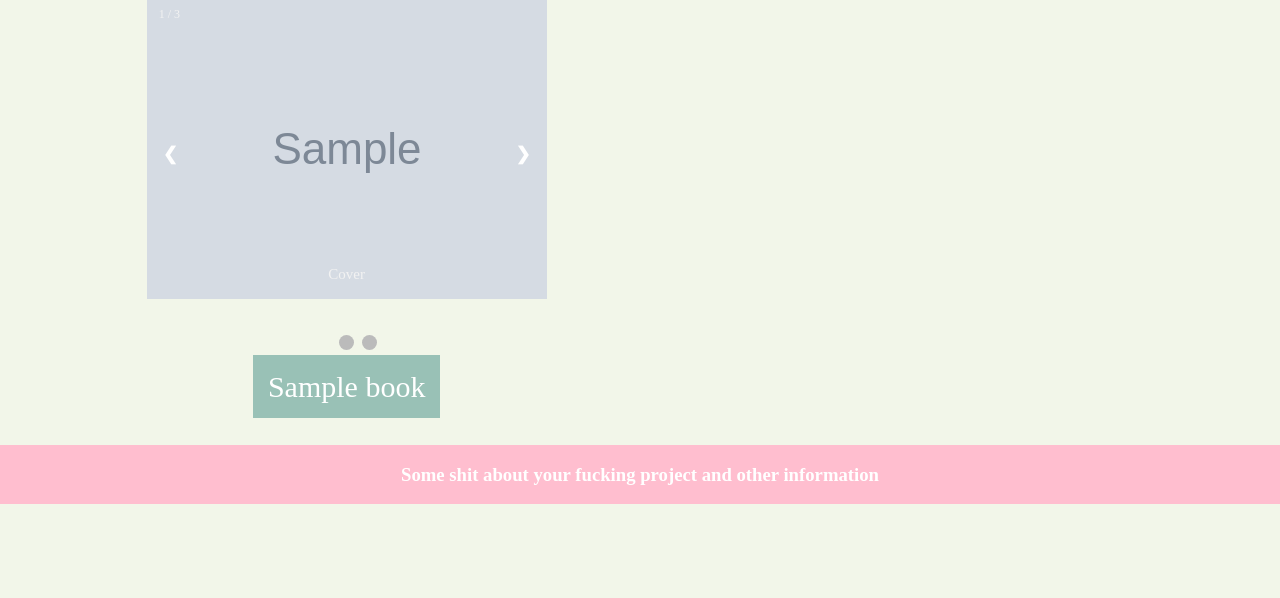
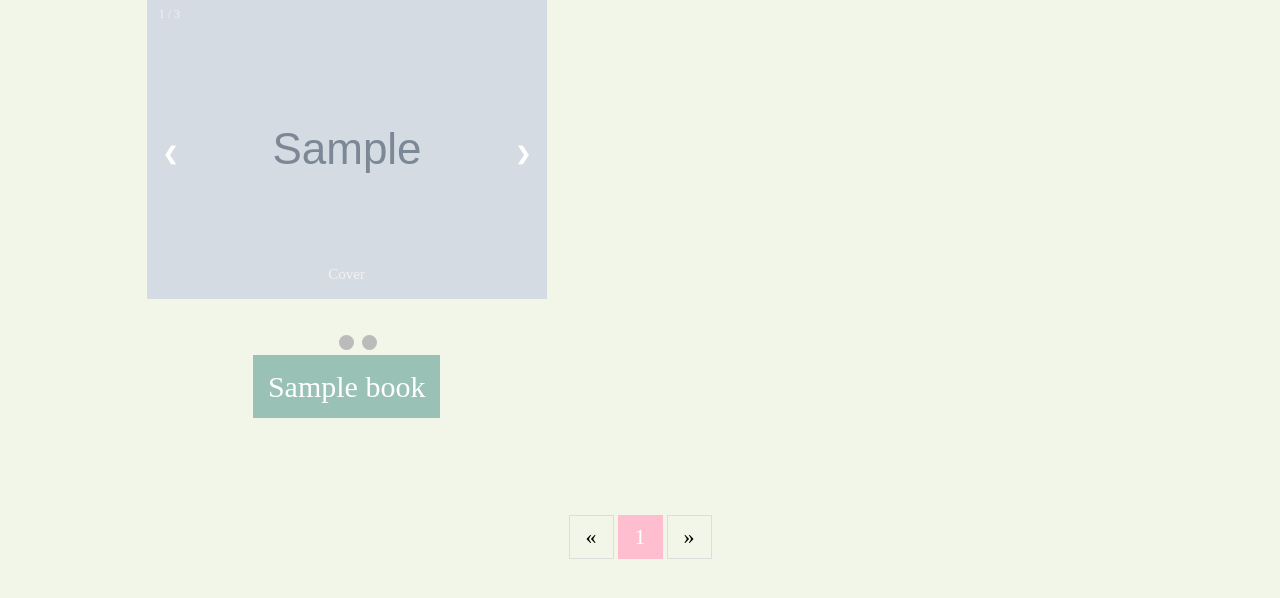
Before and after one commit to NikoPushkin/Django-online-catalogue, a Django app: page /catalogue/ in a window 1280 px wide. Shown: the part 91-689 px from the top of the page. Run offline with Django 3.2, Linux system fonts and the light colour scheme; tables that the repository leaves empty hold one stand-in row (values such as "Sample post"); grey boxes marked "Sample" are stand-in pictures.

Commit message:
paginator for general book list

```diff
--- a/catalogue/models.py
+++ b/catalogue/models.py
@@ -21,6 +21,7 @@ class Book(models.Model):
     theme_photo = models.ImageField(blank=True, null=True)
     theme_info = models.TextField(blank=True, db_index=True)
     tags = models.ManyToManyField('Category', blank=True, related_name='books')
+    date_pub = models.DateTimeField(auto_now_add=True)
 
     def get_absolute_url(self):
         return reverse('book_details_url', kwargs={'slug': self.slug})
@@ -36,6 +37,9 @@ class Book(models.Model):
     def __str__(self):
         return self.title
 
+    class Meta:
+        ordering = ['-date_pub']
+
 class Category(models.Model):
     title = models.CharField(max_length=50)
     slug = models.SlugField(max_length=50, unique=True)
@@ -48,3 +52,6 @@ class Category(models.Model):
 
     def __str__(self):
         return self.title
+
+    class Meta:
+        ordering = ['title']
--- a/catalogue/templates/catalogue/new_index.html
+++ b/catalogue/templates/catalogue/new_index.html
@@ -7,7 +7,7 @@
 {% block content %}
   <div class="catalogue-container">
 
-      {% for book in books %}
+      {% for book in books.object_list %}
 
           {% include 'catalogue/includes/book_card_template.html' %}
 
--- a/catalogue/views.py
+++ b/catalogue/views.py
@@ -1,5 +1,6 @@
 from django.shortcuts import render, get_object_or_404, redirect
 from django.views.generic import View
+from django.core.paginator import Paginator
 
 from .utils import DetailObjectMixin, CreateObjectMixin, UpdateObjectMixin, DeleteObjectMixin
 from .models import Book, Category
@@ -9,7 +10,15 @@ from .forms import CategoryForm, BookForm
 def books_list(request):
     books = Book.objects.all()
     categories = Category.objects.all()
-    return render(request, 'catalogue/new_index.html', context={'books': books, 'categories': categories})
+    paginator = Paginator(books, 3)
+
+    page_number = request.GET.get('page', 1)
+    page = paginator.get_page(page_number)
+
+    return render(
+        request, 'catalogue/new_index.html',
+        context={'books': page, 'categories': categories}
+        )
 
 
 class BookDetails(DetailObjectMixin, View):
--- a/static/css/new_css.css
+++ b/static/css/new_css.css
@@ -108,6 +108,35 @@ body {
   background-color: #FFBECF;
   color: white;
 }
+
+.paginator-wrapper {
+  display: grid;
+  justify-content: center;
+}
+
+.pagination {
+  display: inline-block;
+  margin-top: 150px;
+}
+
+
+.pagination a {
+  color: black;
+  display: inline-grid;
+  padding: 8px 16px;
+  text-decoration: none;
+  transition: background-color .3s;
+  border: 1px solid #ddd;
+  font-size: 22px;
+}
+
+.pagination a.active {
+  background-color: #FFBECF;
+  color: white;
+  border: 1px solid #FFBECF;
+}
+
+.pagination a:hover:not(.active) {background-color: #ddd;}
 
 
 /* CATALOGUE CONTAINER CATALOGUE CONTAINER CATALOGUE CONTAINER  */
@@ -296,16 +325,6 @@ img {vertical-align: middle;}
       'main-photo';
     grid-row-gap: 50px;
   }
-
-    .overlay-image {
-      /* display: block; */
-      width: 80%;
-      /* min-width: 350px;
-      max-width: 350px;
-      min-height: 500px;
-      max-height: 500px; */
-    }
-
 }
 
 .description {
@@ -313,13 +332,6 @@ img {vertical-align: middle;}
   text-align: center;
 }
 
-
-/* .image {
-  min-width: 430px;
-  max-width: 430px;
-  min-height: 580px;
-  max-height: 580px;
-} */
 
 .overlay-image {
   display: block;
--- a/templates/new_base.html
+++ b/templates/new_base.html
@@ -34,15 +34,34 @@
 
       <div class="content-container">
 
-        {% block content %}
-          There is no any content
-        {% endblock %}
+            {% block content %}
+              There is no any content
+            {% endblock %}
+
 
       </div>
 
-      <div class="footer">
+      {% if books or category.books.all %}
+      <div class="paginator-wrapper">
+        <div class="pagination">
+          <a href="#">&laquo;</a>
+
+          {% for i in books.paginator.page_range %}
+
+          {% if books.number == i %}
+          <a href="?page={{ i }}" class="active">{{ i }}</a>
+          {% else %}
+          <a href="?page={{ i }}">{{ i }}</a>
+          {% endif %}
+          {% endfor %}
+
+          <a href="#">&raquo;</a>
+        </div>
+      </div>
+      {% endif %}
+      <!-- <div class="footer">
         <h3>Some shit about your fucking project and other information</h3>
-      </div>
+      </div> -->
 
     </div>
 
```
